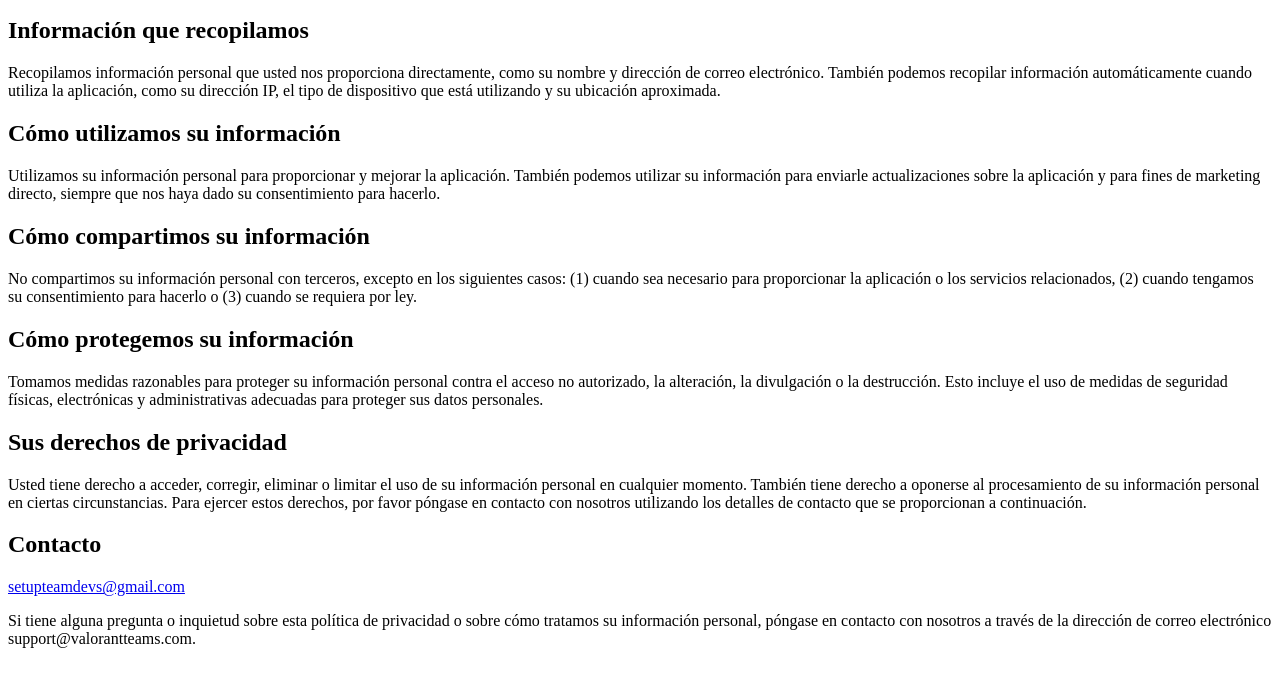
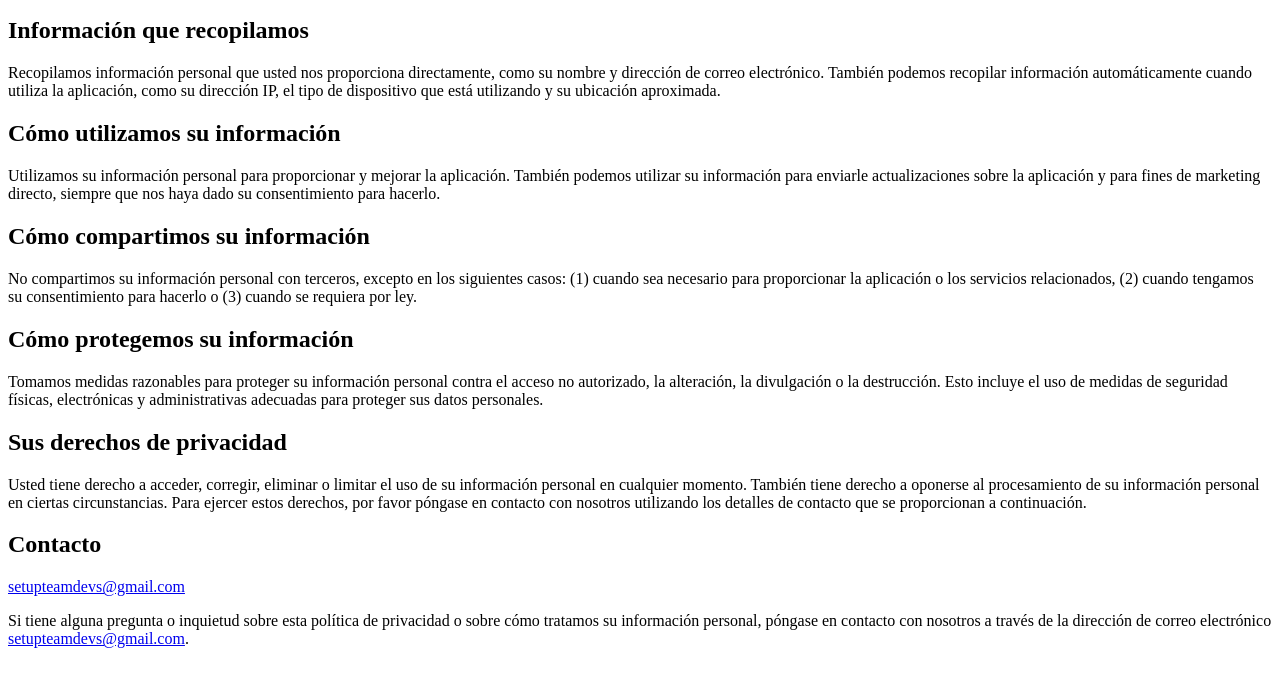
Before and after one commit to setupteam/mysteryggg, a plain HTML site: page privacy.html in a window 1280 px wide. Shown: the part 105-792 px from the top of the page. Drawn offline with Linux system fonts and the light colour scheme.

Commit message:
Update privacy.html

```diff
--- a/privacy.html
+++ b/privacy.html
@@ -17,6 +17,6 @@
   <p>Usted tiene derecho a acceder, corregir, eliminar o limitar el uso de su información personal en cualquier momento. También tiene derecho a oponerse al procesamiento de su información personal en ciertas circunstancias. Para ejercer estos derechos, por favor póngase en contacto con nosotros utilizando los detalles de contacto que se proporcionan a continuación.</p>
   <h2>Contacto</h2>
   <p><a href="emailto:setupteamdevs@gmail.com">setupteamdevs@gmail.com</a></p>
-  <p>Si tiene alguna pregunta o inquietud sobre esta política de privacidad o sobre cómo tratamos su información personal, póngase en contacto con nosotros a través de la dirección de correo electrónico support@valorantteams.com.</p>
+  <p>Si tiene alguna pregunta o inquietud sobre esta política de privacidad o sobre cómo tratamos su información personal, póngase en contacto con nosotros a través de la dirección de correo electrónico <a href="emailto:setupteamdevs@gmail.com">setupteamdevs@gmail.com</a>.</p>
 </body>
 </html>
```
